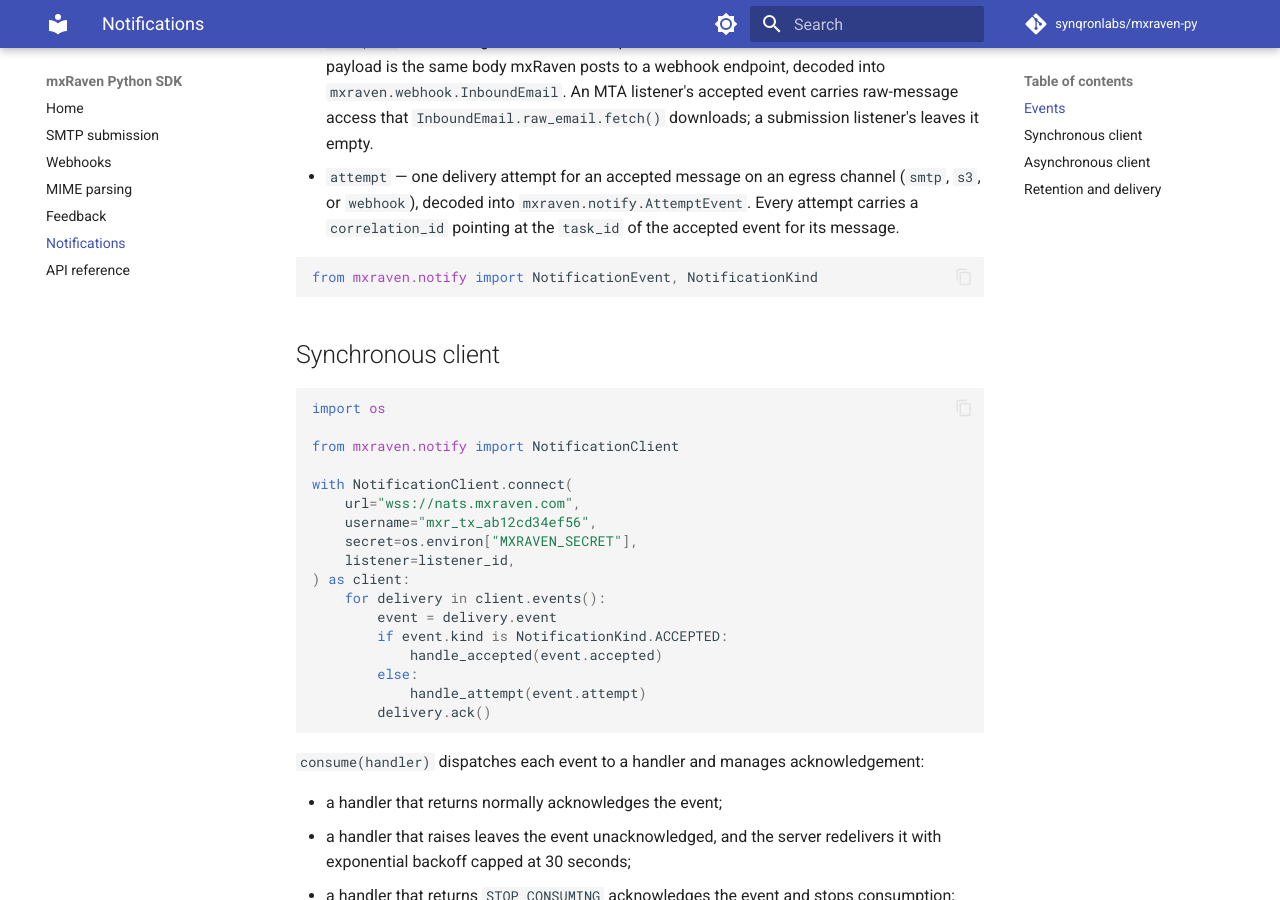
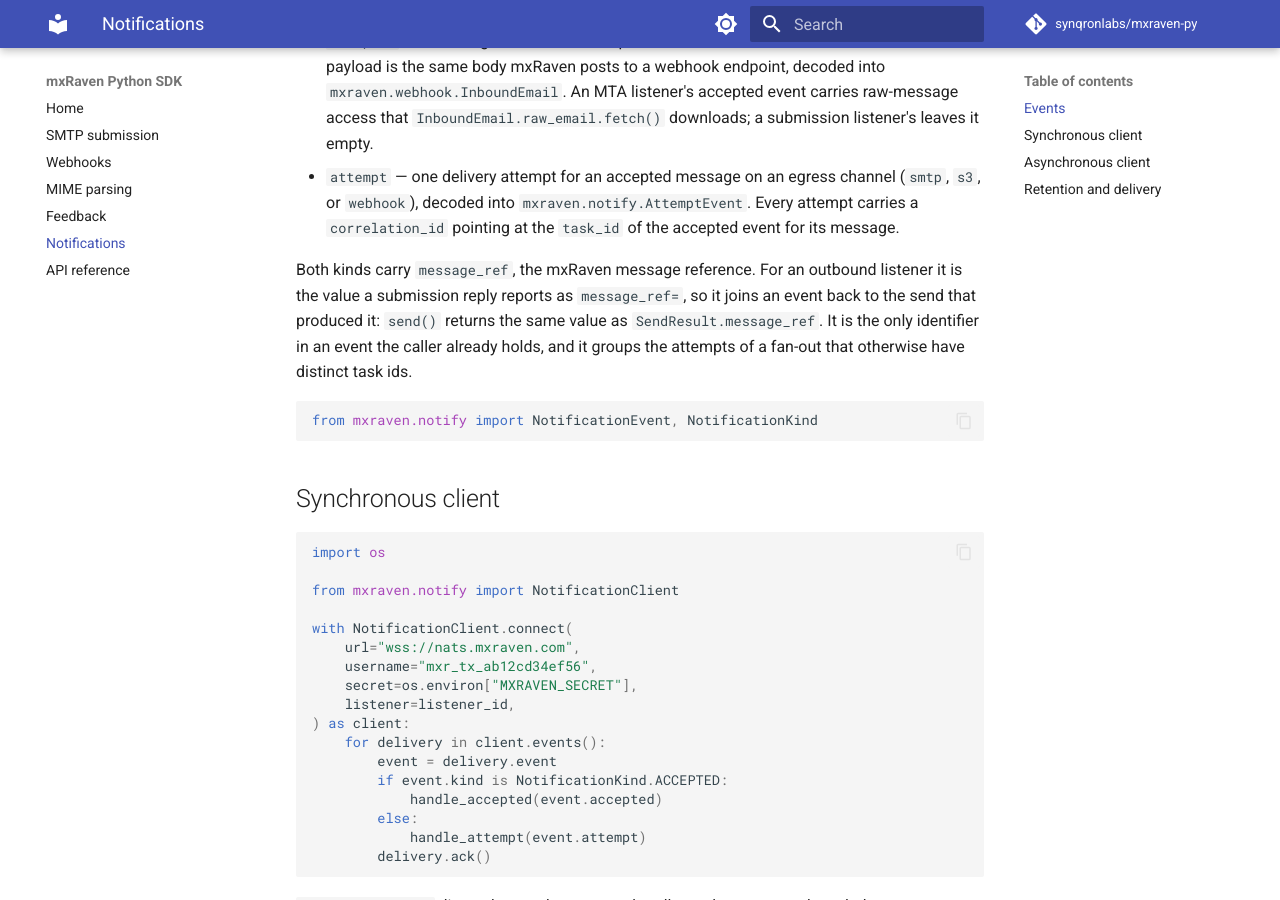
Before and after one commit to synqronlabs/mxraven-py, an MkDocs documentation site: the page built from docs/notifications.md, in a window 1280 px wide and 900 px high, scrolled down 538 px. Built offline with MkDocs 1.6.1 and Material for MkDocs 9.7.7, drawn with Linux system fonts in a browser that asks for light colours; comment, search, counter and statistics services are not loaded.

Commit message:
feat(notify): expose the message reference on payloads
InboundEmail, DeliveryStatus, StorageStatus, and AttemptEvent now carry
message_ref, the value a submission reply reports as message_ref=. It joins an
event back to the send that produced it, including every recipient a single
send fanned out to.

````diff
--- a/docs/notifications.md
+++ b/docs/notifications.md
@@ -29,6 +29,13 @@ Each event is one of two kinds:
   channel (`smtp`, `s3`, or `webhook`), decoded into `mxraven.notify.AttemptEvent`.
   Every attempt carries a `correlation_id` pointing at the `task_id` of the
   accepted event for its message.
+
+Both kinds carry `message_ref`, the mxRaven message reference. For an outbound
+listener it is the value a submission reply reports as `message_ref=`, so it
+joins an event back to the send that produced it: `send()` returns the same value
+as `SendResult.message_ref`. It is the only identifier in an event the caller
+already holds, and it groups the attempts of a fan-out that otherwise have
+distinct task ids.
 
 ```python
 from mxraven.notify import NotificationEvent, NotificationKind
````
Also changed, not shown: changelog.d/1.feature.md (added, +5 -0 lines), 5 other files.
